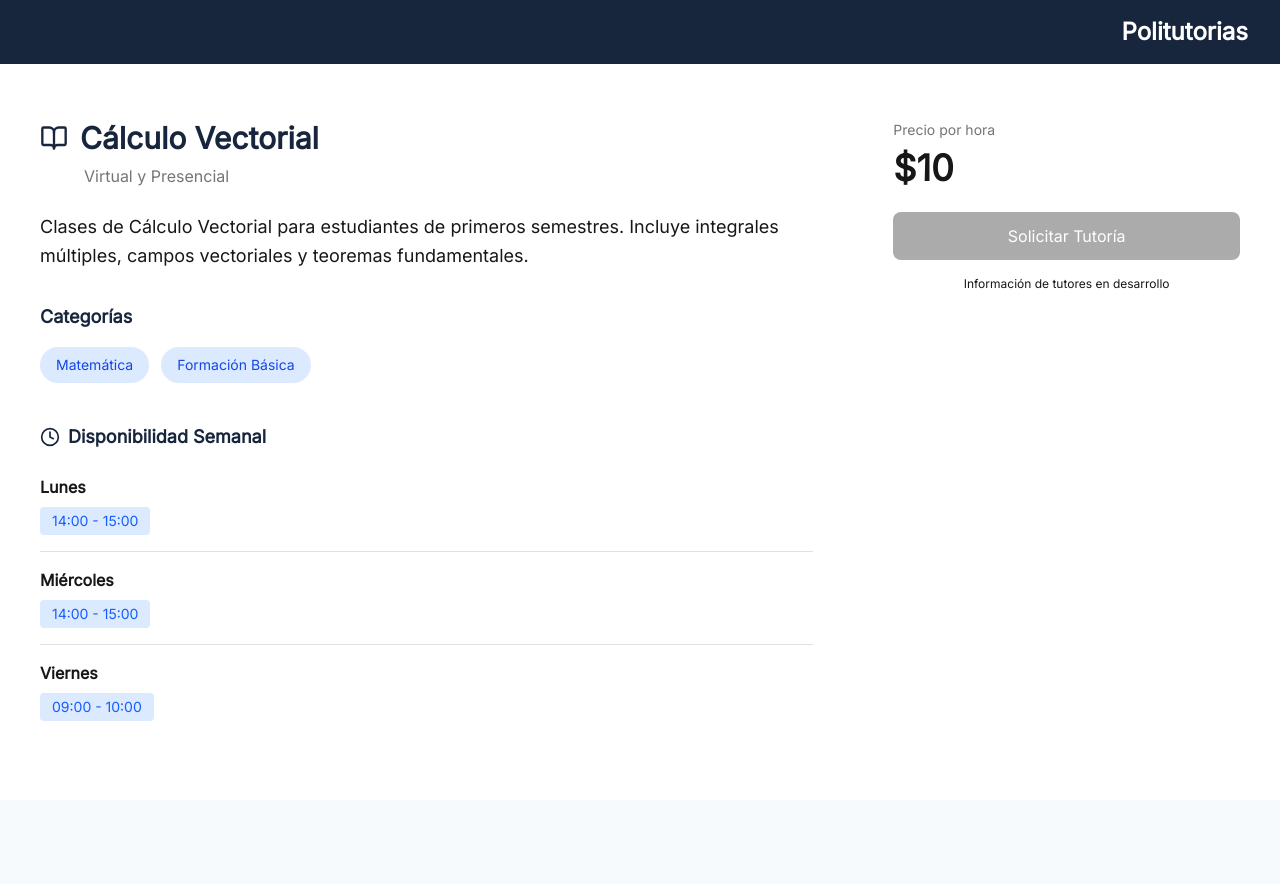
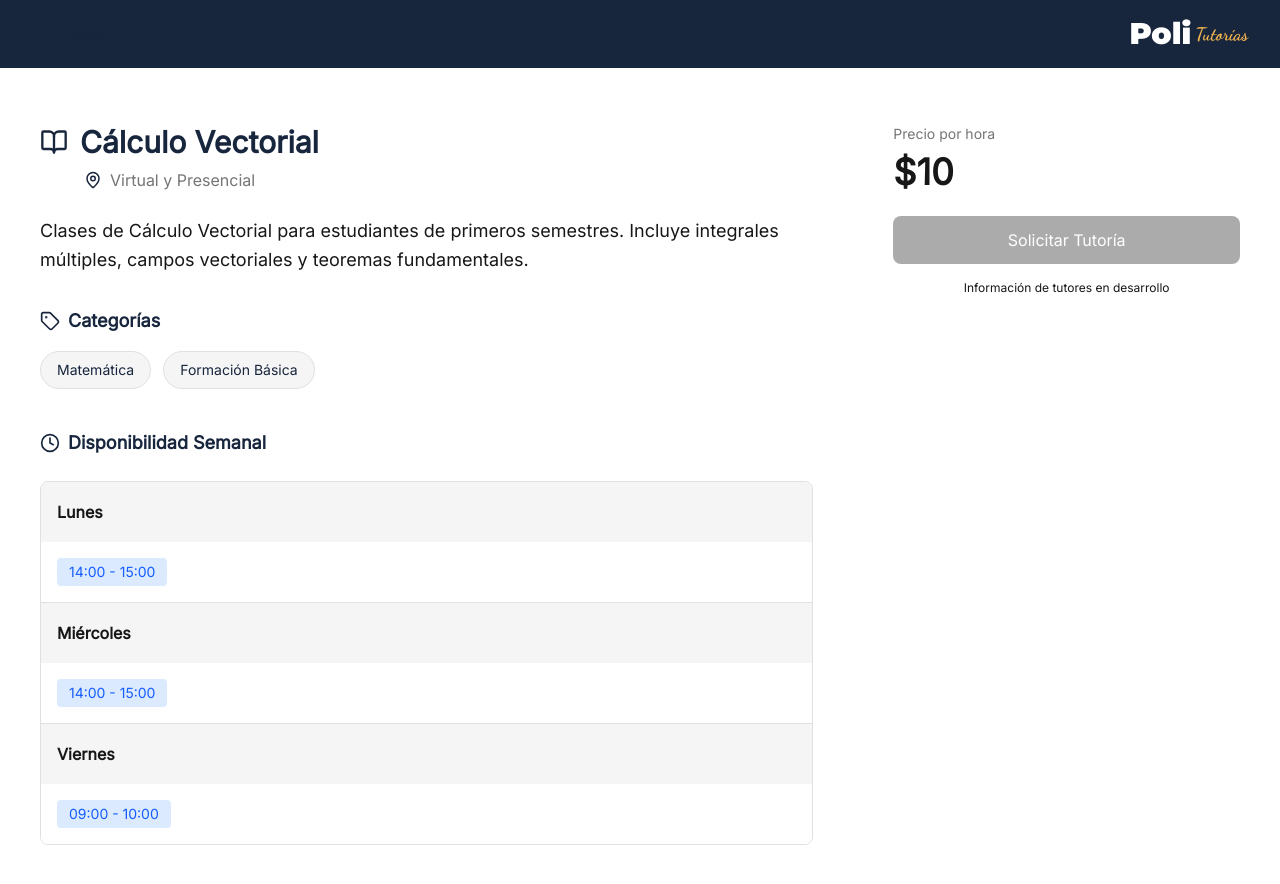
Before and after one commit to PoliTutorias/politutorias-frontend, a Next.js app: page /ofertas/1 in a window 1280 px wide. Shown: the top 884 px of the page. Before the commit the page ends 800 px from the top, so only its background shows below. Built offline with nearby package versions, Linux system fonts and the light colour scheme.

Commit message:
HU32 style: actualizar header con fuentes correctas, agregar iconos faltantes y rediseñar disponibilidad semanal

```diff
--- a/src/components/offers/OfferInfoSection/OfferInfoSection.tsx
+++ b/src/components/offers/OfferInfoSection/OfferInfoSection.tsx
@@ -1,4 +1,4 @@
-import { BookOpen, MapPin, Clock } from 'lucide-react';
+import { BookOpen, MapPin, Clock, Tag } from 'lucide-react';
 import { CategoryDto, AvailabilityDto } from '@/interfaces/offers/DetallesOfertaDto';
 
 interface OfferInfoSectionProps {
@@ -16,6 +16,15 @@ export default function OfferInfoSection({
   categories,
   availability,
 }: OfferInfoSectionProps) {
+  // Agrupar disponibilidad por día
+  const availabilityByDay: Record<string, string[]> = {};
+  availability.forEach((slot) => {
+    if (!availabilityByDay[slot.day]) {
+      availabilityByDay[slot.day] = [];
+    }
+    availabilityByDay[slot.day].push(slot.time);
+  });
+  const days = Object.keys(availabilityByDay);
   return (
     <div className="bg-white rounded-lg p-6">
       {/* Título con icono */}
@@ -26,8 +35,11 @@ export default function OfferInfoSection({
         </div>
       </div>
 
-      {/* Modalidad */}
-      <p className="text-text-secondary mb-6 ml-11 font-medium">{modality}</p>
+      {/* Modalidad con icono */}
+      <p className="text-text-secondary mb-6 ml-11 font-medium flex items-center gap-2">
+        <MapPin size={18} className="text-primary flex-shrink-0" />
+        {modality}
+      </p>
 
       {/* Descripción */}
       <div className="mb-8">
@@ -37,13 +49,14 @@ export default function OfferInfoSection({
       {/* Categorías */}
       <div className="mb-10">
         <h3 className="text-lg font-semibold text-primary mb-4 flex items-center gap-2">
+          <Tag size={20} className="text-primary" />
           <span>Categorías</span>
         </h3>
         <div className="flex flex-wrap gap-3">
           {categories.map((category, index) => (
             <span
               key={index}
-              className="px-4 py-2 bg-blue-100 text-blue-700 rounded-full text-sm font-medium"
+              className="px-4 py-2 bg-bg-gray text-primary rounded-full text-sm font-medium border border-border"
             >
               {category.name}
             </span>
@@ -51,20 +64,27 @@ export default function OfferInfoSection({
         </div>
       </div>
 
-      {/* Disponibilidad */}
+      {/* Disponibilidad Semanal - Formato Tabla */}
       <div>
         <h3 className="text-lg font-semibold text-primary mb-6 flex items-center gap-2">
-          <Clock size={20} />
+          <Clock size={20} className="text-primary" />
           <span>Disponibilidad Semanal</span>
         </h3>
-        <div className="space-y-4">
-          {availability.map((slot, index) => (
-            <div key={index} className="border-b border-border pb-4 last:border-b-0 last:pb-0">
-              <p className="font-semibold text-foreground mb-2">{slot.day}</p>
-              <div className="flex gap-2 flex-wrap">
-                <span className="px-3 py-1 bg-blue-100 text-blue-600 rounded text-sm font-medium">
-                  {slot.time}
-                </span>
+        <div className="border border-border rounded-lg overflow-hidden">
+          {days.map((day, dayIndex) => (
+            <div key={dayIndex} className={`border-b border-border last:border-b-0`}>
+              <div className="bg-bg-gray p-4 min-h-[60px] flex flex-col justify-center">
+                <p className="font-semibold text-foreground text-base">{day}</p>
+              </div>
+              <div className="bg-white p-4 flex flex-wrap gap-2">
+                {availabilityByDay[day].map((time, timeIndex) => (
+                  <span
+                    key={timeIndex}
+                    className="px-3 py-1 bg-blue-100 text-blue-600 rounded text-sm font-medium"
+                  >
+                    {time}
+                  </span>
+                ))}
               </div>
             </div>
           ))}
--- a/src/components/offers/PricingContactSection/PricingContactSection.tsx
+++ b/src/components/offers/PricingContactSection/PricingContactSection.tsx
@@ -1,12 +1,10 @@
-import { DollarSign } from 'lucide-react';
-
 interface PricingContactSectionProps {
   pricePerHour: number;
 }
 
 export default function PricingContactSection({ pricePerHour }: PricingContactSectionProps) {
   return (
-    <div className="bg-white rounded-lg p-6 sticky top-8">
+    <div className="bg-white rounded-lg p-6 sticky top-8 mt-8 lg:mt-0">
       {/* Precio por hora */}
       <div>
         <p className="text-text-secondary text-sm mb-2">Precio por hora</p>
--- a/src/components/shared/Header/Header.tsx
+++ b/src/components/shared/Header/Header.tsx
@@ -1,3 +1,6 @@
+'use client';
+
+import { montserrat, dancingScript } from '@/lib/fonts';
 import BackButton from '@/components/shared/BackButton/BackButton';
 
 export default function HeaderComponent() {
@@ -10,10 +13,13 @@ export default function HeaderComponent() {
         </div>
 
         {/* Logo PoliTutorias */}
-        <div className="text-right">
-          <h1 className="text-xl md:text-2xl font-bold text-white">
-            Poli<span className="text-yellow">tutorias</span>
-          </h1>
+        <div className="text-right flex items-center gap-1">
+          <span className={`${montserrat.className} antialiased font-extrabold text-white text-3xl`}>
+            Poli
+          </span>
+          <span className={`${dancingScript.className} antialiased text-lg`} style={{ color: 'var(--yellow)' }}>
+            Tutorías
+          </span>
         </div>
       </div>
     </header>
```
